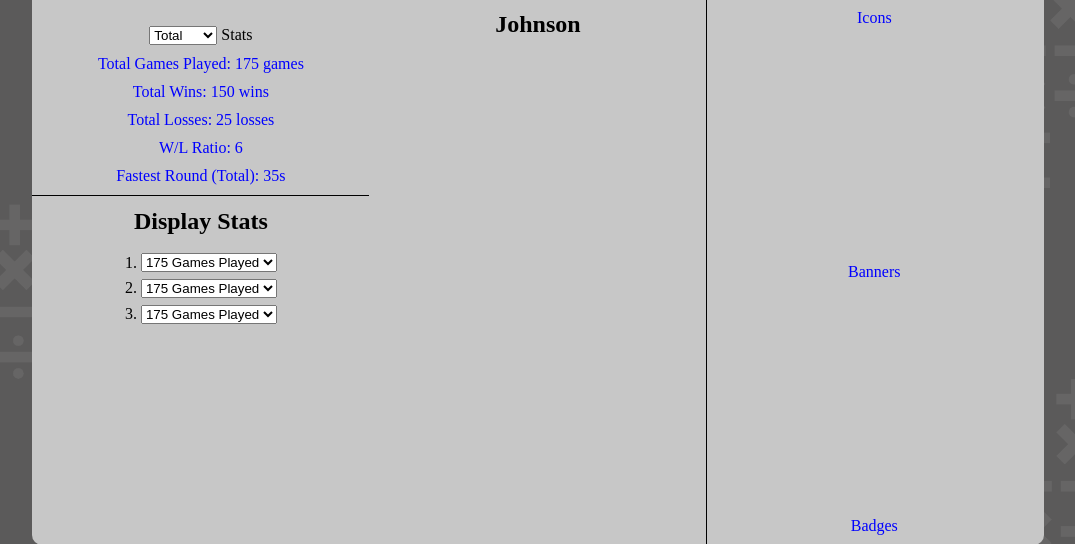
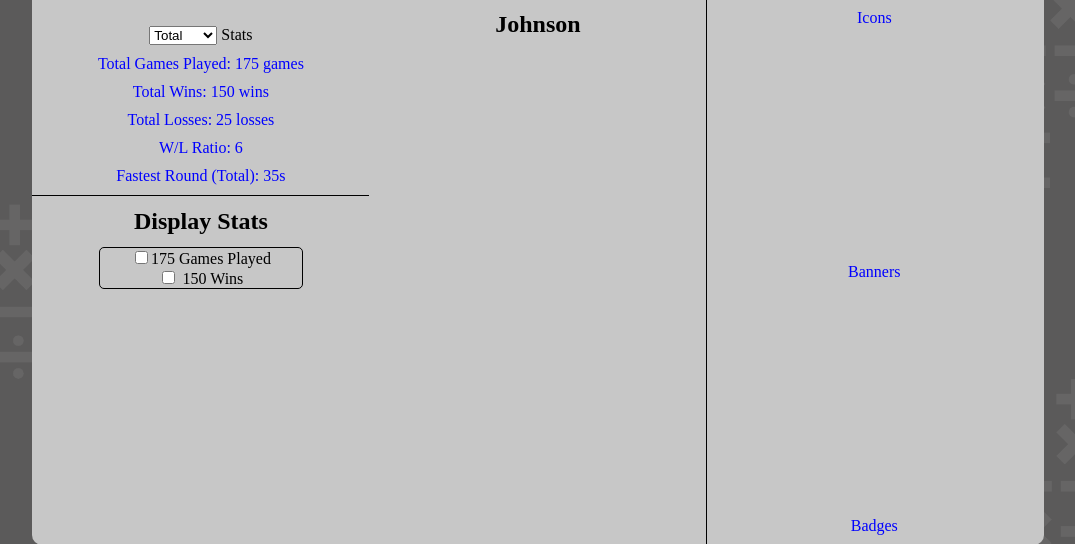
Before and after one commit to aidan-t-chang/mathblitz2, a Django app: page /profile/ in a window 1280 px wide. Shown: the part 231-775 px from the top of the page, without its empty margins (102-1177 px from the left). Run offline with Django 5.2, Linux system fonts and the light colour scheme; some libraries are stand-ins or nearby versions.

Commit message:
made some changes to the achievement section

```diff
--- a/demo/myapp/static/style.css
+++ b/demo/myapp/static/style.css
@@ -207,6 +207,7 @@ li:hover {
   border-left: 1.5px solid black;
   overflow-y: scroll;
   overflow-x: hidden;
+  scrollbar-width: thin;
 }
 
 .row:after {
@@ -230,3 +231,14 @@ select {
 .stats {
   border-bottom: 1px solid black;
 }
+
+.scroll {
+  overflow-y: scroll;
+  overflow-x: hidden;
+  height: 40px;
+  border: 1px solid black;
+  width: 60%;
+  margin: auto;
+  border-radius: 5px;
+  scrollbar-width: thin;;
+}
--- a/demo/myapp/templates/profile.html
+++ b/demo/myapp/templates/profile.html
@@ -11,22 +11,17 @@
         <label for="options">Stats</label>
         <div class="stats" id="content"></div>
         <h2>Display Stats</h2>
-        <label for="statistics">1. </label><select class="statistics">
-            <option>175 Games Played</option>
-            <option>150 Wins</option>
-            <option>6 W/L Ratio</option>
-        </select><br>
-        <label for="statistics">2. </label><select class="statistics">
-            <option>175 Games Played</option>
-            <option>150 Wins</option>
-            <option>6 W/L Ratio</option>
-        </select><br>
-        <label for="statistics">3. </label><select class="statistics">
-            <option>175 Games Played</option>
-            <option>150 Wins</option>
-            <option>6 W/L Ratio</option>
-        </select>
-
+        <div class="scroll">
+            <label class="checkbox-item">
+                <input type="checkbox" >175 Games Played
+            </label><br>
+            <label class="checkbox-item">
+                <input type="checkbox" > 150 Wins
+            </label><br>
+            <label class="checkbox-item">
+                <input type="checkbox" >6 W/L Ratio
+            </label><br>
+        </div>
     </div>
     <div class="columnmid" id="columnmid">
         <h2 class="get"></h2>
```
